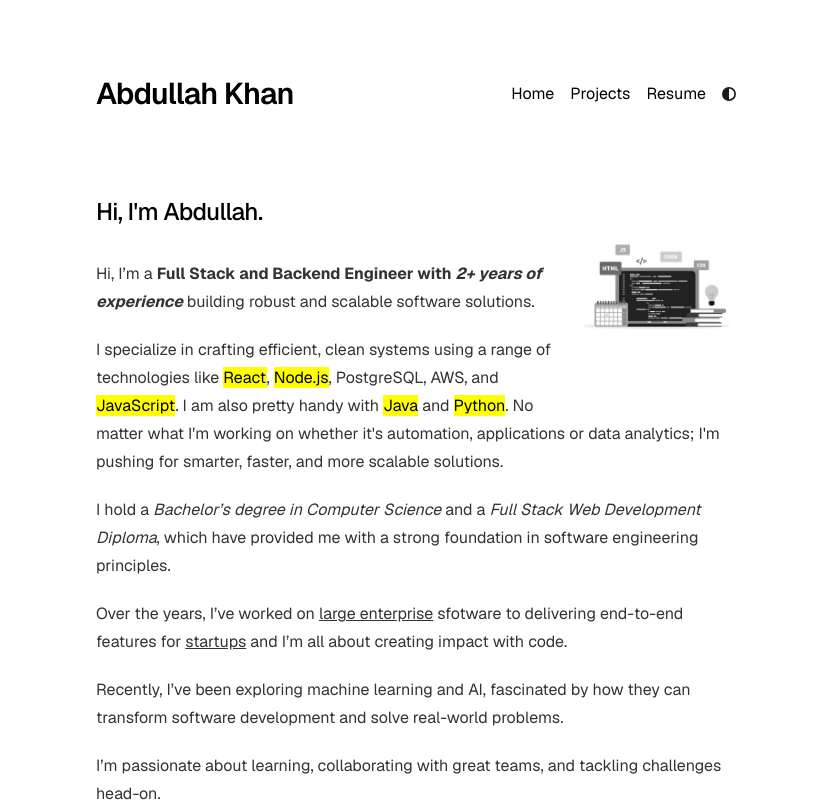
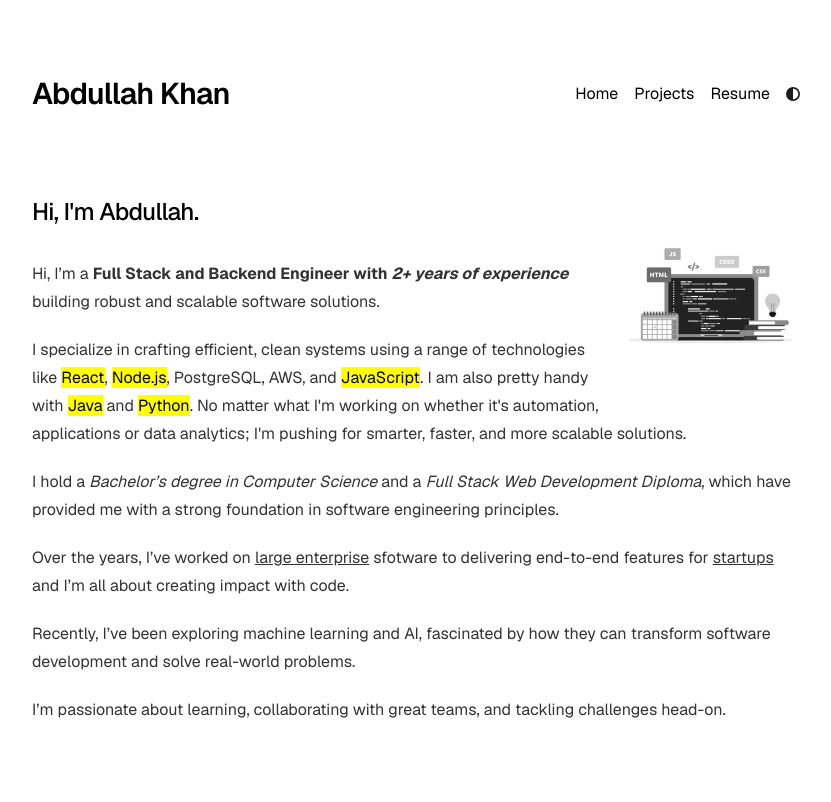
Before and after one commit to akhan445/akhan445.github.io, a Next.js app: page / in a window 1280 px wide. Shown: the top 802 px of the page, without its empty margins (224-1055 px from the left). Built offline with nearby package versions, Linux system fonts and the light colour scheme.

Commit message:
Update page styling

```diff
--- a/app/layout.tsx
+++ b/app/layout.tsx
@@ -81,7 +81,7 @@ export default function RootLayout({
           enableSystem
           disableTransitionOnChange
         >
-          <main className="flex-auto min-w-0 mt-2 md:mt-6 flex flex-col px-6 sm:px-4 md:px-0 max-w-[640px] w-full">
+          <main className="flex-auto min-w-0 mt-2 md:mt-6 flex flex-col px-6 sm:px-4 md:px-0 max-w-[768px] w-full">
             <Navbar />
             {children}
             <Footer />
--- a/app/page.tsx
+++ b/app/page.tsx
@@ -8,10 +8,10 @@ export default function Page() {
         <Image
           src="/profile.png"
           alt="Profile photo"
-          className="rounded-full bg-gray-100 block lg:mt-5 mt-0 lg:mb-5 mb-10 mx-auto sm:float-right sm:ml-5 sm:mb-5 grayscale hover:grayscale-0"
+          className="rounded-full bg-gray-100 block lg:mt-5 mt-0 mx-auto sm:float-right sm:ml-5 grayscale hover:grayscale-0"
           unoptimized
-          width={160}
-          height={160}
+          width={180}
+          height={180}
           priority
         />
       </a>
@@ -20,7 +20,7 @@ export default function Page() {
         Hi, I'm Abdullah.
       </h1>
 
-      <div className="prose prose-neutral dark:prose-invert">
+      <div className="prose prose-neutral dark:prose-invert max-w-[768px]">
         <p>
           Hi, I’m a <b>Full Stack and Backend Engineer with <i>2+ years of experience</i></b> building robust and scalable software solutions.
         </p>
--- a/app/projects/page.tsx
+++ b/app/projects/page.tsx
@@ -29,7 +29,7 @@ export default function Projects() {
                   {project.year}
                 </span>
               </div>
-              <p className="prose prose-neutral dark:prose-invert pt-3">
+              <p className="prose prose-neutral dark:prose-invert pt-3 max-w-[768px]">
                 {project.description}
               </p>
             </div>
--- a/app/resume/page.tsx
+++ b/app/resume/page.tsx
@@ -11,7 +11,7 @@ export default function Resume() {
     <section>
       <h1 className="mb-8 text-2xl font-medium tracking-tight">Resume</h1>
       {/* <div className="space-y-6"> */}
-        <iframe src="/AbdullahSKhan_2024_V2_Web.pdf" width={"100%"} height="800px"/>
+        <iframe src="/AbdullahSKhan_2024_V2_Web.pdf#toolbar=0" width={"100%"} height="900px"/>
       {/* </div> */}
     </section>
   );
```
